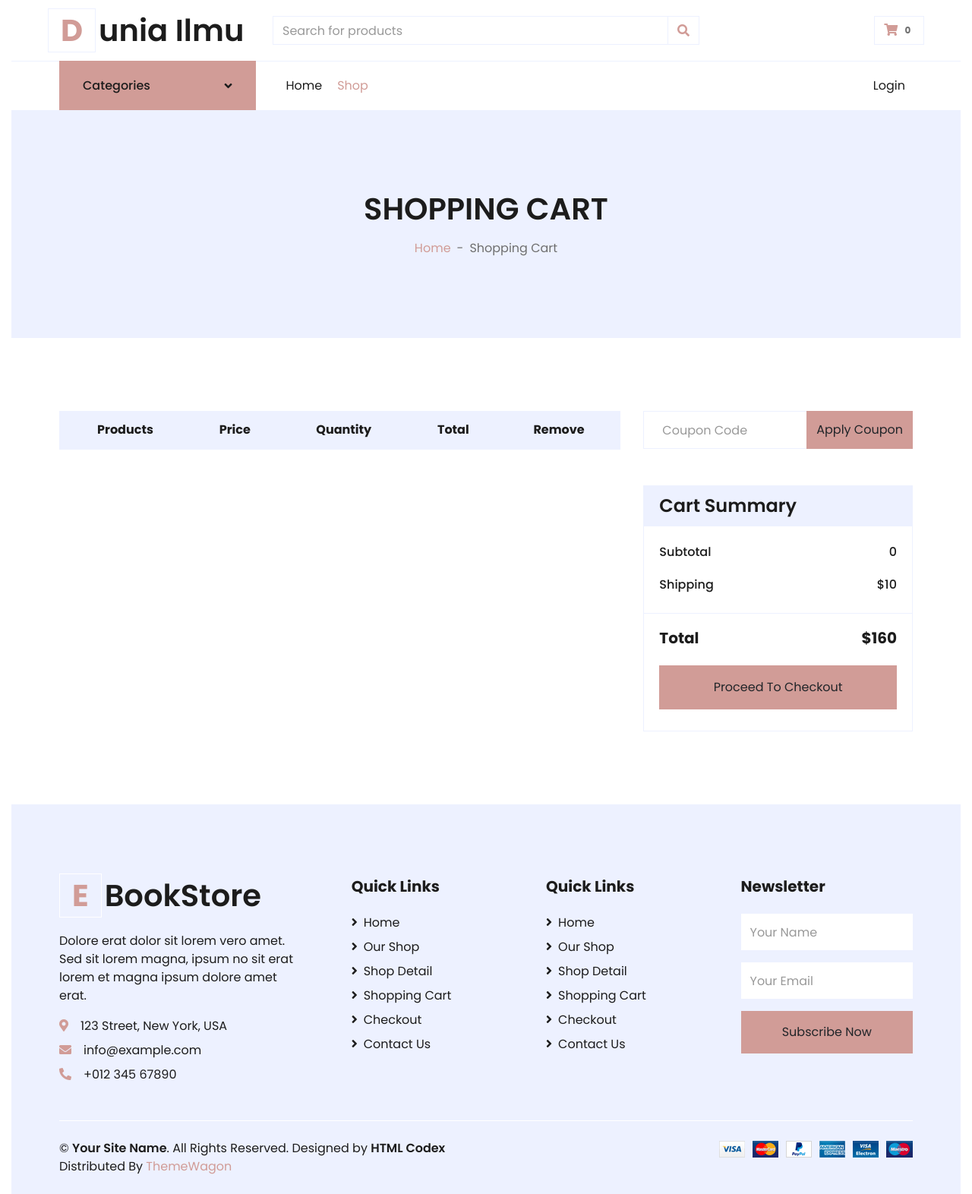
After one commit to pramdhf/tokobuku, a CodeIgniter app: page /tokobuku/keranjang in a window 1280 px wide. The commit adds this page. Shown: the whole page at 76% size. Run offline with CodeIgniter, Linux system fonts and the light colour scheme; lists and menus that the app fills with data are empty; some libraries are stand-ins or nearby versions.

Commit message:
add cart

```diff
--- a/application/config/autoload.php
+++ b/application/config/autoload.php
@@ -58,7 +58,7 @@ $autoload['packages'] = array();
 |
 |	$autoload['libraries'] = array('user_agent' => 'ua');
 */
-$autoload['libraries'] = array('database', 'email', 'session');
+$autoload['libraries'] = array('database', 'email', 'session', 'cart');
 
 /*
 | -------------------------------------------------------------------
--- a/application/controllers/Home.php
+++ b/application/controllers/Home.php
@@ -22,6 +22,7 @@ class Home extends CI_Controller {
 	{
 		$data['tittle'] = "Home | Dunia Ilmu";
 		$data['kategori'] = $this->db->get('tb_kategori')->result_array();
+		$data['total'] = $this->cart->total_items();
 		$data['isi'] = $this->load->view('home', $data, true);
 		$this->load->view('main_view', $data);
 	}
--- /dev/null
+++ b/application/controllers/Keranjang.php
@@ -0,0 +1,55 @@
+<?php
+defined('BASEPATH') OR exit('No direct script access allowed');
+
+class Keranjang extends CI_Controller {
+
+	/**
+	 * Index Page for this controller.
+	 *
+	 * Maps to the following URL
+	 * 		http://example.com/index.php/welcome
+	 *	- or -
+	 * 		http://example.com/index.php/welcome/index
+	 *	- or -
+	 * Since this controller is set as the default controller in
+	 * config/routes.php, it's displayed at http://example.com/
+	 *
+	 * So any other public methods not prefixed with an underscore will
+	 * map to /index.php/welcome/<method_name>
+	 * @see https://codeigniter.com/userguide3/general/urls.html
+	 */
+	public function index()
+	{
+		$data['tittle'] = "Keranjang | Dunia Ilmu";
+		$data['isi'] = $this->load->view('keranjang', $data, true);
+        $data['total'] = $this->cart->total_items();
+		$this->load->view('main_view', $data);
+	}
+
+    public function tambah($id)
+
+	{
+		$barang = $this->db->where('id_produk', $id)->get('tb_produk')->row();
+
+		$data = array(
+	        'id'      => $barang->id_produk,
+	        'qty'     => 1,
+	        'price'   => $barang->price,
+	        'name'    => $barang->productName,
+            'img'     => $barang->img
+	);
+
+    $this->cart->insert($data);
+	redirect(base_url('shop'));
+}
+
+public function remove($rowid)
+    {
+        $removed_cart = array(
+            'rowid'         => $rowid,
+            'qty'           => 0
+        );
+         $this->cart->update($removed_cart);
+         redirect(base_url('keranjang'));
+    }
+}
--- a/application/controllers/Shop.php
+++ b/application/controllers/Shop.php
@@ -23,6 +23,7 @@ class Shop extends CI_Controller
 	{
 		$data['tittle'] = "Shop | Dunia Ilmu";
 		$data['produk'] = $this->db->get('tb_produk')->result_array();
+		$data['total'] = $this->cart->total_items();
 		$data['isi'] = $this->load->view('shop', $data, true);
 		$this->load->view('main_view', $data);
 	}
@@ -39,6 +40,7 @@ class Shop extends CI_Controller
                 redirect(base_url());
             } else {
 		$data['tittle'] = "Detail | Dunia Ilmu";
+		$data['total'] = $this->cart->total_items();
 		$data['product'] = $this->db->where('id_produk', $idProduk)->get('tb_produk')->row_array();
 		$data['isi'] = $this->load->view('detail', $data, true);
 		$this->load->view('main_view', $data);
--- /dev/null
+++ b/application/views/keranjang.php
@@ -0,0 +1,134 @@
+ <!-- Navbar Start -->
+ <div class="container-fluid">
+        <div class="row border-top px-xl-5">
+            <div class="col-lg-3 d-none d-lg-block">
+                <a class="btn shadow-none d-flex align-items-center justify-content-between bg-primary text-white w-100" data-toggle="collapse" href="#navbar-vertical" style="height: 65px; margin-top: -1px; padding: 0 30px;">
+                    <h6 class="m-0">Categories</h6>
+                    <i class="fa fa-angle-down text-dark"></i>
+                </a>
+                <nav class="collapse position-absolute navbar navbar-vertical navbar-light align-items-start p-0 border border-top-0 border-bottom-0 bg-light" id="navbar-vertical" style="width: calc(100% - 30px); z-index: 1;">
+                    <div class="navbar-nav w-100 overflow-hidden" style="height: 124px">
+                        <a href="" class="nav-item nav-link">Fiksi</a>
+                        <a href="" class="nav-item nav-link">Non Fiksi</a>
+                        <a href="" class="nav-item nav-link">Pengetahuan</a>
+                    </div>
+                </nav>
+            </div>
+            <div class="col-lg-9">
+                <nav class="navbar navbar-expand-lg bg-light navbar-light py-3 py-lg-0 px-0">
+                    <a href="" class="text-decoration-none d-block d-lg-none">
+                        <h1 class="m-0 display-5 font-weight-semi-bold"><span class="text-primary font-weight-bold border px-3 mr-1">E</span>Shopper</h1>
+                    </a>
+                    <button type="button" class="navbar-toggler" data-toggle="collapse" data-target="#navbarCollapse">
+                        <span class="navbar-toggler-icon"></span>
+                    </button>
+                    <div class="collapse navbar-collapse justify-content-between" id="navbarCollapse">
+                        <div class="navbar-nav mr-auto py-0">
+                            <a href="<?= base_url() ?>" class="nav-item nav-link">Home</a>
+                            <a href="<?= base_url() ?>shop" class="nav-item nav-link active">Shop</a>
+                        </div>
+                        <div class="navbar-nav ml-auto py-0">
+                        <?php
+                            if ($this->session->userdata('email')) {
+                                echo '<a href="' . base_url() .'auth/logout' .'" class="nav-item nav-link">Logout</a>';
+                            } else {
+                                echo '<a href="' . base_url(). 'auth'.'" class="nav-item nav-link">Login</a>';
+                            }
+                            ?>
+                        </div>
+                    </div>
+                </nav>
+            </div>
+        </div>
+    </div>
+    <!-- Navbar End -->
+<!-- Page Header Start -->
+    <div class="container-fluid bg-secondary mb-5">
+        <div class="d-flex flex-column align-items-center justify-content-center" style="min-height: 300px">
+            <h1 class="font-weight-semi-bold text-uppercase mb-3">Shopping Cart</h1>
+            <div class="d-inline-flex">
+                <p class="m-0"><a href="">Home</a></p>
+                <p class="m-0 px-2">-</p>
+                <p class="m-0">Shopping Cart</p>
+            </div>
+        </div>
+    </div>
+    <!-- Page Header End -->
+
+
+    <!-- Cart Start -->
+    <div class="container-fluid pt-5">
+        <div class="row px-xl-5">
+            <div class="col-lg-8 table-responsive mb-5">
+                <table class="table table-bordered text-center mb-0">
+                    <thead class="bg-secondary text-dark">
+                        <tr>
+                            <th>Products</th>
+                            <th>Price</th>
+                            <th>Quantity</th>
+                            <th>Total</th>
+                            <th>Remove</th>
+                        </tr>
+                    </thead>
+                    <tbody class="align-middle">
+                    <?php foreach ($this->cart->contents() as $items) : ?>
+                        <tr>
+                            <td class="align-middle"><img src="<?= base_url(); ?>assets/img/<?=$items['img']?>" width="200" alt="" style="width: 50px;"> <?=$items['name']?></td>
+                            <td class="align-middle">Rp <?php echo number_format($items['price'], 0,',','.')  ?></td>
+                            <td class="align-middle">
+                                <div class="input-group quantity mx-auto" style="width: 100px;">
+                                    <div class="input-group-btn">
+                                        <button class="btn btn-sm btn-primary btn-minus" >
+                                        <i class="fa fa-minus"></i>
+                                        </button>
+                                    </div>
+                                    <input type="text" class="form-control form-control-sm bg-secondary text-center" value="<?=$items['qty']?>">
+                                    <div class="input-group-btn">
+                                        <button class="btn btn-sm btn-primary btn-plus">
+                                            <i class="fa fa-plus"></i>
+                                        </button>
+                                    </div>
+                                </div>
+                            </td>
+                            <td class="align-middle">Rp <?php echo number_format($items['subtotal'], 0,',','.')?></td>
+                            <td class="align-middle"> <a href="<?= base_url().'keranjang/remove/'.$items['rowid']; ?>"><button class="btn btn-sm btn-primary"><i class="fa fa-times"></i></button></a></td>
+                        </tr>
+                        <?php endforeach; ?>
+                    </tbody>
+                </table>
+            </div>
+            <div class="col-lg-4">
+                <form class="mb-5" action="">
+                    <div class="input-group">
+                        <input type="text" class="form-control p-4" placeholder="Coupon Code">
+                        <div class="input-group-append">
+                            <button class="btn btn-primary">Apply Coupon</button>
+                        </div>
+                    </div>
+                </form>
+                <div class="card border-secondary mb-5">
+                    <div class="card-header bg-secondary border-0">
+                        <h4 class="font-weight-semi-bold m-0">Cart Summary</h4>
+                    </div>
+                    <div class="card-body">
+                        <div class="d-flex justify-content-between mb-3 pt-1">
+                            <h6 class="font-weight-medium">Subtotal</h6>
+                            <h6 class="font-weight-medium"><?php echo number_format($this->cart->total(), 0,',','.' ) ?></h6>
+                        </div>
+                        <div class="d-flex justify-content-between">
+                            <h6 class="font-weight-medium">Shipping</h6>
+                            <h6 class="font-weight-medium">$10</h6>
+                        </div>
+                    </div>
+                    <div class="card-footer border-secondary bg-transparent">
+                        <div class="d-flex justify-content-between mt-2">
+                            <h5 class="font-weight-bold">Total</h5>
+                            <h5 class="font-weight-bold">$160</h5>
+                        </div>
+                        <button class="btn btn-block btn-primary my-3 py-3">Proceed To Checkout</button>
+                    </div>
+                </div>
+            </div>
+        </div>
+    </div>
+    <!-- Cart End -->
--- a/application/views/main_view.php
+++ b/application/views/main_view.php
@@ -47,9 +47,11 @@
                 </form>
             </div>
             <div class="col-lg-3 col-6 text-right">
-                <a href="" class="btn border">
+                <a href="<?=base_url()?>keranjang" class="btn border">
                     <i class="fas fa-shopping-cart text-primary"></i>
-                    <span class="badge">0</span>
+                    <?php
+                                $keranjang = $this->cart->total_items() ?>
+                                 <span class="badge"><?=$keranjang?></span>
                 </a>
             </div>
     </div>
```
Also changed, not shown: application/views/detail.php (+0 -7 lines), application/views/home.php (+0 -7 lines), application/views/shop.php (+1 -8 lines).
